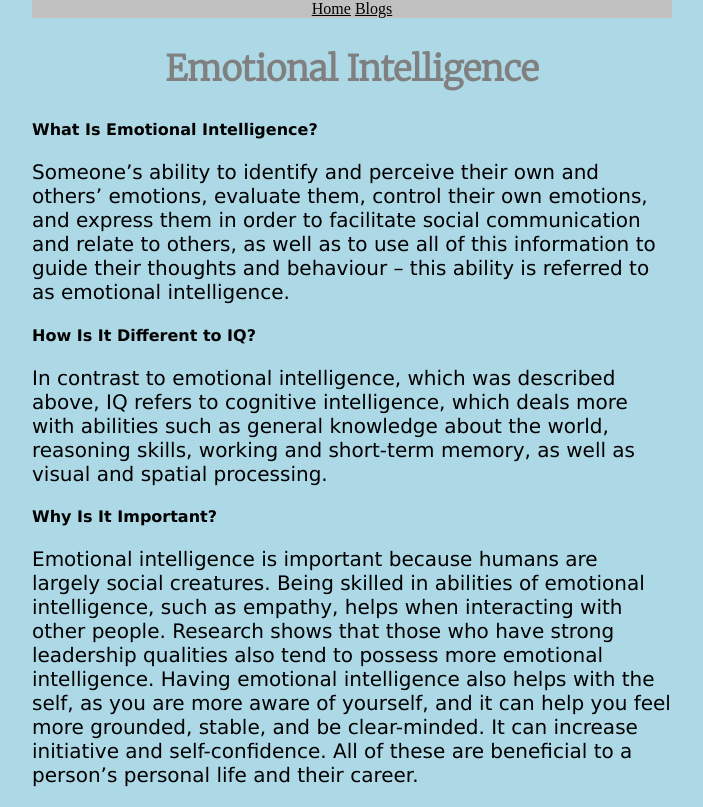
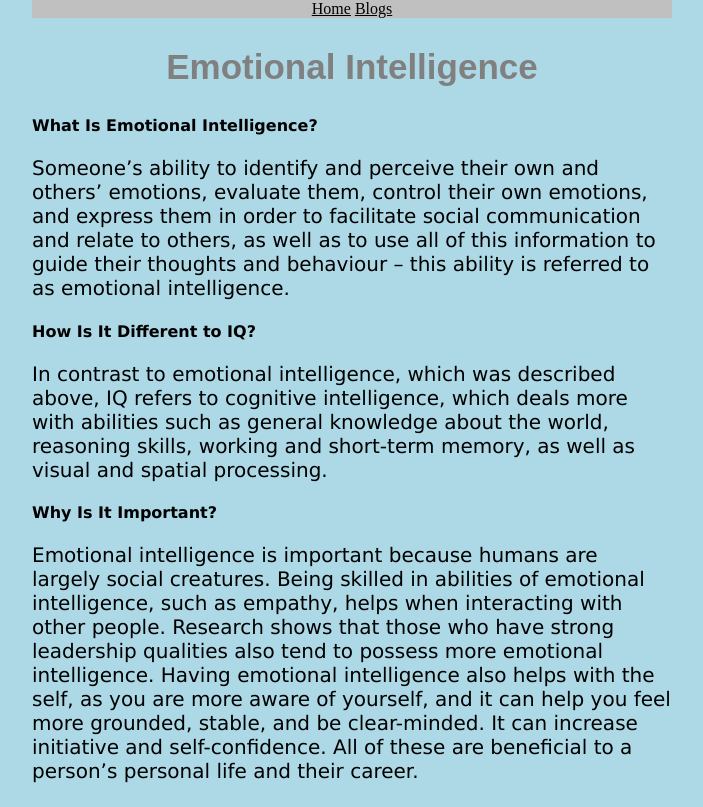
Before and after one commit to zhinus-borumand/zhinus-borumand.github.io, a plain HTML site: page blog/emotional-intelligence.html in a window 1280 px wide. Shown: the whole page, without its empty margins (288-991 px from the left). Drawn offline with Linux system fonts and the light colour scheme.

Commit message:
Change heading font

```diff
--- a/blog/emotional-intelligence.html
+++ b/blog/emotional-intelligence.html
@@ -6,7 +6,6 @@
 	  <meta charset="UTF-8">
     <meta name="viewport" content="width=device-width, initial-scale=1.0">
     <link rel="stylesheet" href="../styles/main.css">
-    <link href="https://fonts.googleapis.com/css2?family=Merriweather:wght@300&display=swap" rel="stylesheet" type="text/css">
     <title>Zhinus' Blog - Blogs</title>
   </head>
 
```
Also changed, not shown: blog/html-css.html (+0 -1 lines).
